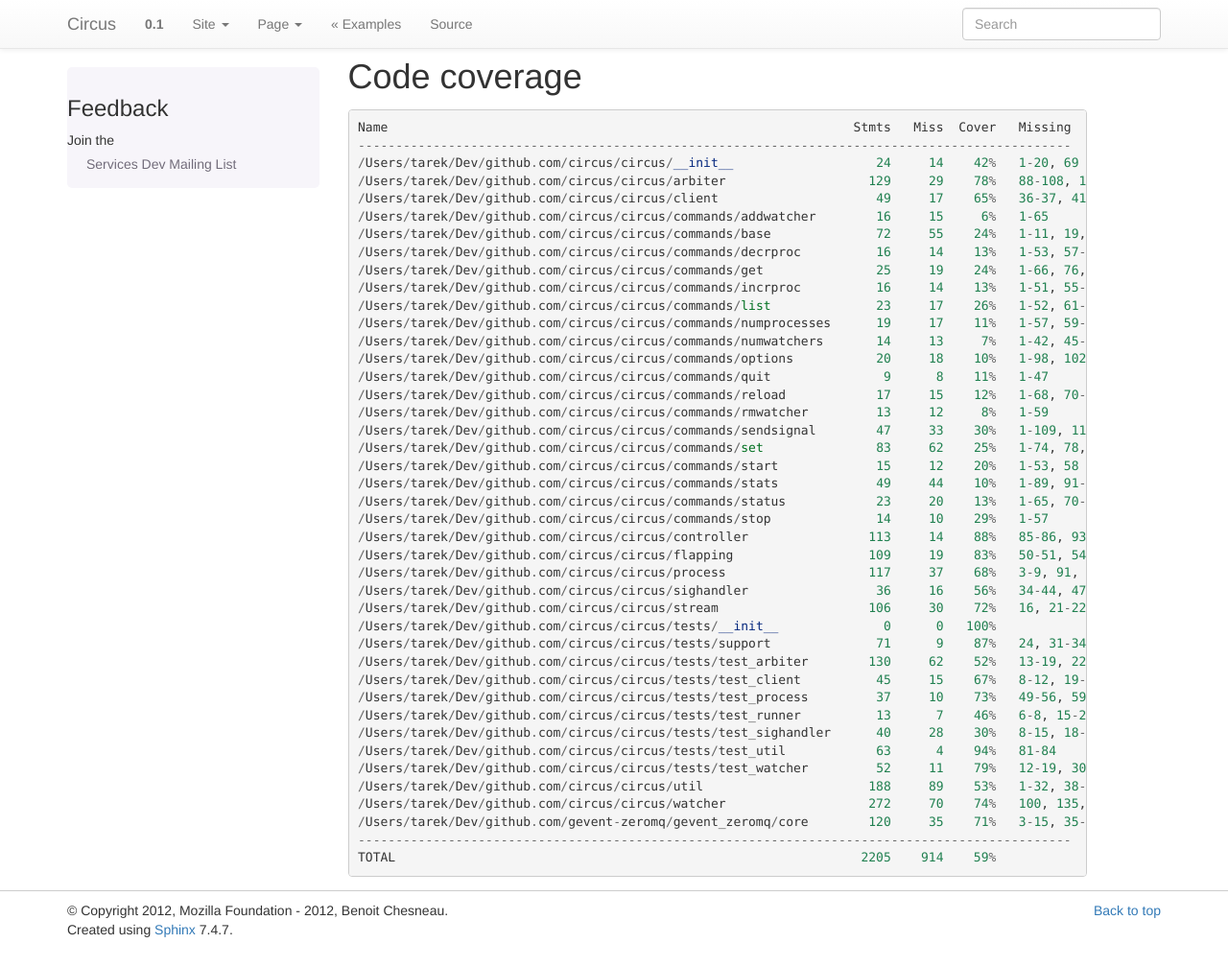
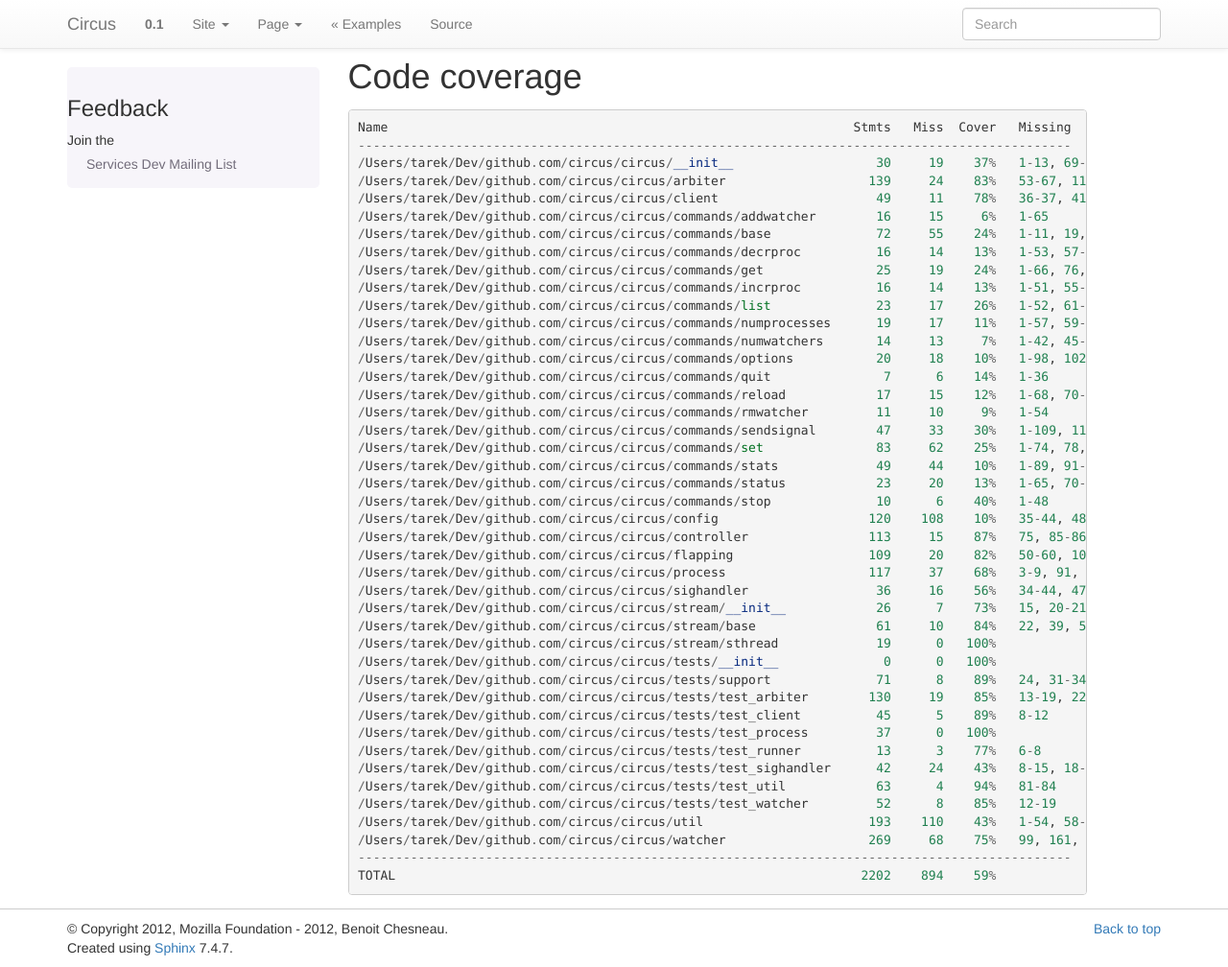
Before and after one commit to circus-tent/circus, a Sphinx documentation site: the page built from docs/source/coverage.rst, in a window 1280 px wide and 1008 px high. Shown: the whole window at 96% size. Built offline with Sphinx 7.4.7, drawn with Linux system fonts in a browser that asks for light colours; pages that are not in the unit, such as notebooks, are missing from menus.

```diff
--- a/docs/source/coverage.rst
+++ b/docs/source/coverage.rst
@@ -7,9 +7,9 @@
 
     Name                                                              Stmts   Miss  Cover   Missing
     -----------------------------------------------------------------------------------------------
-    /Users/tarek/Dev/github.com/circus/circus/__init__                   24     14    42%   1-20, 69
-    /Users/tarek/Dev/github.com/circus/circus/arbiter                   129     29    78%   88-108, 124-127, 139, 143-148, 167, 182, 206-207, 213
-    /Users/tarek/Dev/github.com/circus/circus/client                     49     17    65%   36-37, 41-42, 47-59, 61-63, 71
+    /Users/tarek/Dev/github.com/circus/circus/__init__                   30     19    37%   1-13, 69-81, 87
+    /Users/tarek/Dev/github.com/circus/circus/arbiter                   139     24    83%   53-67, 118-122, 146-149, 161, 165-170, 189, 204, 228-229, 233
+    /Users/tarek/Dev/github.com/circus/circus/client                     49     11    78%   36-37, 41-42, 47-51, 62-63, 71
     /Users/tarek/Dev/github.com/circus/circus/commands/addwatcher        16     15     6%   1-65
     /Users/tarek/Dev/github.com/circus/circus/commands/base              72     55    24%   1-11, 19, 26, 35-79, 82, 86-97, 103-106
     /Users/tarek/Dev/github.com/circus/circus/commands/decrproc          16     14    13%   1-53, 57-60
@@ -19,31 +19,32 @@
     /Users/tarek/Dev/github.com/circus/circus/commands/numprocesses      19     17    11%   1-57, 59-60, 67-70
     /Users/tarek/Dev/github.com/circus/circus/commands/numwatchers       14     13     7%   1-42, 45-48
     /Users/tarek/Dev/github.com/circus/circus/commands/options           20     18    10%   1-98, 102-108
-    /Users/tarek/Dev/github.com/circus/circus/commands/quit               9      8    11%   1-47
+    /Users/tarek/Dev/github.com/circus/circus/commands/quit               7      6    14%   1-36
     /Users/tarek/Dev/github.com/circus/circus/commands/reload            17     15    12%   1-68, 70-71
-    /Users/tarek/Dev/github.com/circus/circus/commands/rmwatcher         13     12     8%   1-59
+    /Users/tarek/Dev/github.com/circus/circus/commands/rmwatcher         11     10     9%   1-54
     /Users/tarek/Dev/github.com/circus/circus/commands/sendsignal        47     33    30%   1-109, 114, 118, 124, 127, 130, 138-147
     /Users/tarek/Dev/github.com/circus/circus/commands/set               83     62    25%   1-74, 78, 82, 85-86, 89-90, 93-94, 98, 104-121, 132
-    /Users/tarek/Dev/github.com/circus/circus/commands/start             15     12    20%   1-53, 58
     /Users/tarek/Dev/github.com/circus/circus/commands/stats             49     44    10%   1-89, 91-102, 109-135
     /Users/tarek/Dev/github.com/circus/circus/commands/status            23     20    13%   1-65, 70-80
-    /Users/tarek/Dev/github.com/circus/circus/commands/stop              14     10    29%   1-57
-    /Users/tarek/Dev/github.com/circus/circus/controller                113     14    88%   85-86, 93-95, 103, 115-118, 121, 141, 147, 152-153
-    /Users/tarek/Dev/github.com/circus/circus/flapping                  109     19    83%   50-51, 54, 56, 62-65, 89, 102-105, 134-143
-    /Users/tarek/Dev/github.com/circus/circus/process                   117     37    68%   3-9, 91, 96, 99-119, 132, 184-185, 189, 195, 201, 207-210, 215-220, 238, 253
+    /Users/tarek/Dev/github.com/circus/circus/commands/stop              10      6    40%   1-48
+    /Users/tarek/Dev/github.com/circus/circus/config                    120    108    10%   35-44, 48-66, 70-97, 101-196
+    /Users/tarek/Dev/github.com/circus/circus/controller                113     15    87%   75, 85-86, 93-95, 103, 115-118, 121, 141, 147, 152-153
+    /Users/tarek/Dev/github.com/circus/circus/flapping                  109     20    82%   50-60, 101-105, 129, 135-142
+    /Users/tarek/Dev/github.com/circus/circus/process                   117     37    68%   3-9, 91, 96, 99-119, 132, 183-184, 188, 194, 200, 206-209, 214-219, 237, 252
     /Users/tarek/Dev/github.com/circus/circus/sighandler                 36     16    56%   34-44, 47, 50, 53, 56, 59
-    /Users/tarek/Dev/github.com/circus/circus/stream                    106     30    72%   16, 21-22, 25-26, 29, 45, 61, 76-77, 92-95, 115-135
+    /Users/tarek/Dev/github.com/circus/circus/stream/__init__            26      7    73%   15, 20-21, 24-25, 28, 55
+    /Users/tarek/Dev/github.com/circus/circus/stream/base                61     10    84%   22, 39, 55-56, 61-62, 71-74
+    /Users/tarek/Dev/github.com/circus/circus/stream/sthread             19      0   100%
     /Users/tarek/Dev/github.com/circus/circus/tests/__init__              0      0   100%
-    /Users/tarek/Dev/github.com/circus/circus/tests/support              71      9    87%   24, 31-34, 37-39, 81
-    /Users/tarek/Dev/github.com/circus/circus/tests/test_arbiter        130     62    52%   13-19, 22-23, 26-27, 30, 33-36, 40-42, 51, 60, 65, 70-76, 80, 93, 98-99, 104-105, 110-111, 116-119, 123-124, 128, 133-142, 147-157, 161, 165-166, 170-171
-    /Users/tarek/Dev/github.com/circus/circus/tests/test_client          45     15    67%   8-12, 19-24, 28, 32, 36, 40, 43, 46, 58
-    /Users/tarek/Dev/github.com/circus/circus/tests/test_process         37     10    73%   49-56, 59-62
-    /Users/tarek/Dev/github.com/circus/circus/tests/test_runner          13      7    46%   6-8, 15-21
-    /Users/tarek/Dev/github.com/circus/circus/tests/test_sighandler      40     28    30%   8-15, 18-19, 22-25, 28-29, 32-35, 39-41, 49-60
+    /Users/tarek/Dev/github.com/circus/circus/tests/support              71      8    89%   24, 31-34, 37-39
+    /Users/tarek/Dev/github.com/circus/circus/tests/test_arbiter        130     19    85%   13-19, 22-23, 26-27, 30, 33-36, 40-42
+    /Users/tarek/Dev/github.com/circus/circus/tests/test_client          45      5    89%   8-12
+    /Users/tarek/Dev/github.com/circus/circus/tests/test_process         37      0   100%
+    /Users/tarek/Dev/github.com/circus/circus/tests/test_runner          13      3    77%   6-8
+    /Users/tarek/Dev/github.com/circus/circus/tests/test_sighandler      42     24    43%   8-15, 18-19, 22-27, 30-31, 34-37, 41-43
     /Users/tarek/Dev/github.com/circus/circus/tests/test_util            63      4    94%   81-84
-    /Users/tarek/Dev/github.com/circus/circus/tests/test_watcher         52     11    79%   12-19, 30, 38, 77
-    /Users/tarek/Dev/github.com/circus/circus/util                      188     89    53%   1-32, 38-40, 46, 60-63, 67-68, 84, 95-96, 100-101, 105, 107-108, 112-113, 129, 138, 159, 171, 179, 181, 187-191, 199, 207-210, 213-257, 261-263, 268, 271-282
-    /Users/tarek/Dev/github.com/circus/circus/watcher                   272     70    74%   100, 135, 157, 163, 188, 204, 224, 231-232, 235-236, 244, 254, 270-272, 282-284, 290-295, 301-302, 308, 312-313, 342-344, 357, 366, 375-378, 385, 388, 399, 405, 415, 431, 433-434, 436-437, 439-440, 442, 444-445, 449-463, 475
-    /Users/tarek/Dev/github.com/gevent-zeromq/gevent_zeromq/core        120     35    71%   3-15, 35-54, 57, 72, 78, 92-95, 99, 102, 109, 114-116, 125, 135, 147-151, 161, 168, 172, 195, 199
+    /Users/tarek/Dev/github.com/circus/circus/tests/test_watcher         52      8    85%   12-19
+    /Users/tarek/Dev/github.com/circus/circus/util                      193    110    43%   1-54, 58-61, 67-69, 75, 89-92, 96-97, 113-114, 124-125, 129-130, 134-137, 141-142, 149, 158, 167, 180, 188, 200, 208, 210, 214-220, 226-231, 236-289
+    /Users/tarek/Dev/github.com/circus/circus/watcher                   269     68    75%   99, 161, 183, 189, 214, 230, 250, 257-258, 261-262, 270, 280, 296-298, 308-310, 316-321, 327-328, 334, 338-339, 356, 375, 384, 393-396, 403, 406, 409-411, 433, 449, 451-452, 454-455, 457-458, 460, 462-463, 467-481
     -----------------------------------------------------------------------------------------------
-    TOTAL                                                              2205    914    59%
+    TOTAL                                                              2202    894    59%
```
Also changed, not shown: circus/__init__.py (+19 -9 lines).
